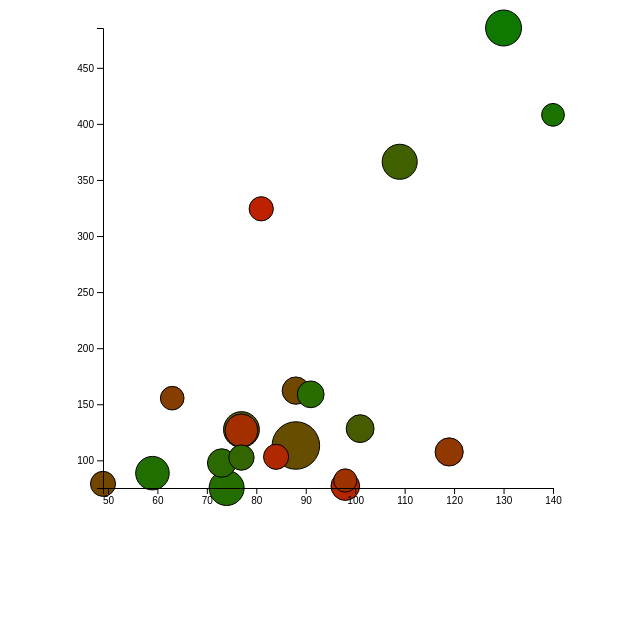
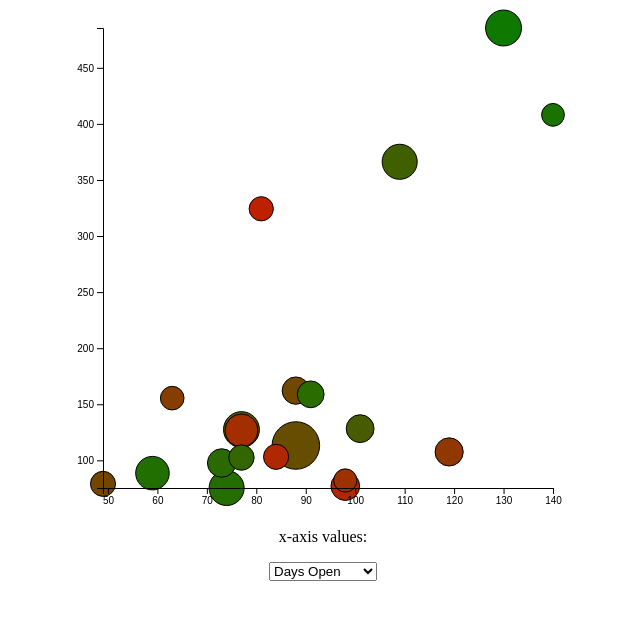
Before and after one commit to rithmschool/intro_to_d3, a plain HTML site: page index.html in a window 1280 px wide. Shown: the whole page, without its empty margins (317-957 px from the left). Drawn offline with nearby package versions, Linux system fonts and the light colour scheme.

Commit message:
update html

```diff
--- a/index.html
+++ b/index.html
@@ -7,10 +7,22 @@
     body {
       text-align: center;
     }
+    select {
+      display: block;
+      margin: 0 auto;
+    }
   </style>
 </head>
 <body>
   <svg></svg>
+  <div>
+    <p>x-axis values:</p>
+    <select name="" id="x-axis">
+      <option value="daysOpen">Days Open</option>
+      <option value="maxTheaters">Max. Theaters</option>
+      <option value="release">Release Date</option>
+    </select>
+  </div>
   <script src="https://d3js.org/d3.v4.min.js"></script>
   <script src="movies.js"></script>
   <script src="app.js"></script>
```
